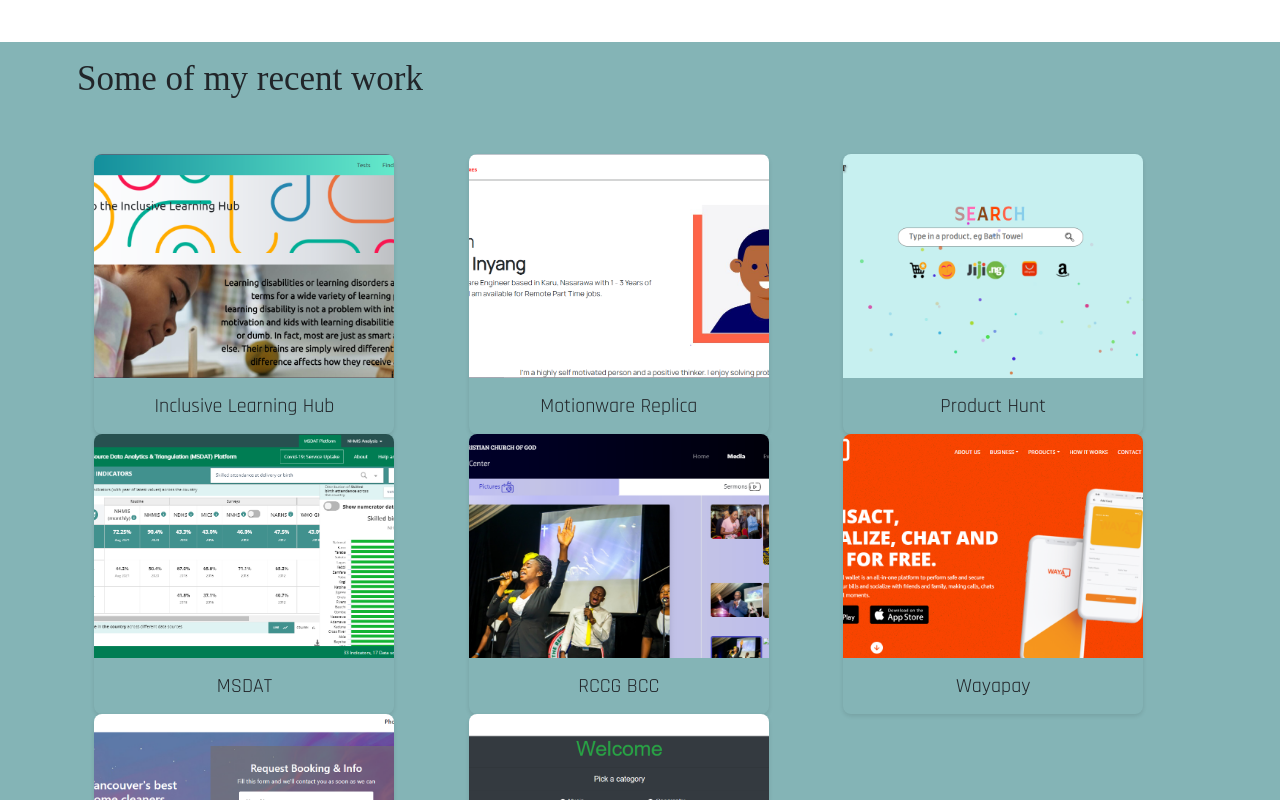
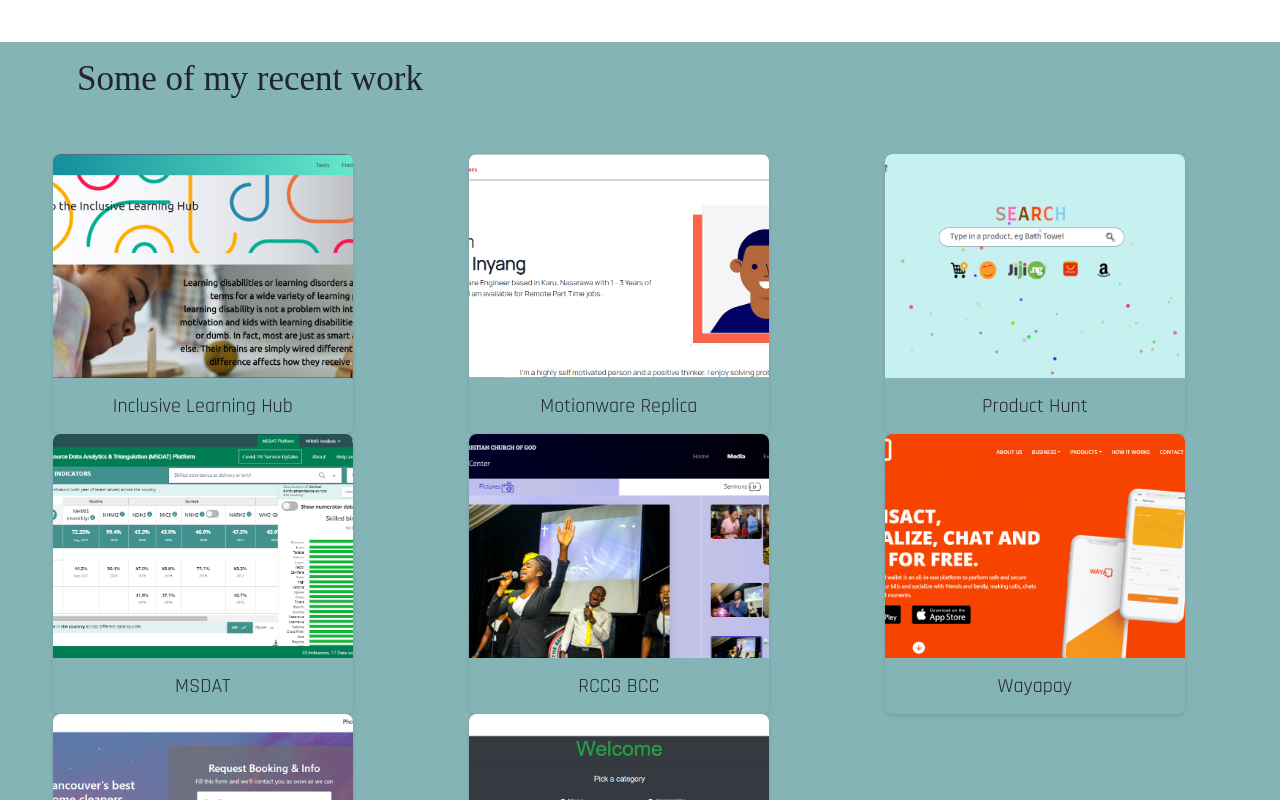
Before and after one commit to Ai-Bee/Portfolio, a React (Create React App) app: page / in a window 1280 px wide. Shown: the part 1860-2660 px from the top of the page. Built offline with nearby package versions, Linux system fonts and the light colour scheme; a web font is replaced by a local one.

Commit message:
Fixed styling issue for tablet view of projects section

```diff
--- a/src/styling/projects.scss
+++ b/src/styling/projects.scss
@@ -8,7 +8,7 @@
     .array{
         display: grid;
         grid-template-columns: repeat(3, 30%);
-        justify-content: center;
+        justify-content: space-around;
         padding-top: 30px;
         .carded {
             width: 300px;
@@ -57,6 +57,13 @@
     }
 }
 
+@media screen and (max-width: 768px) {
+  #projectPage  .array{
+    grid-template-columns: repeat(2, 40%);
+    justify-content: space-around;
+  }
+}
+
 @media screen and (max-width: 500px) {
     .array{
         grid-template-columns: repeat(1, 70%) !important;
```
